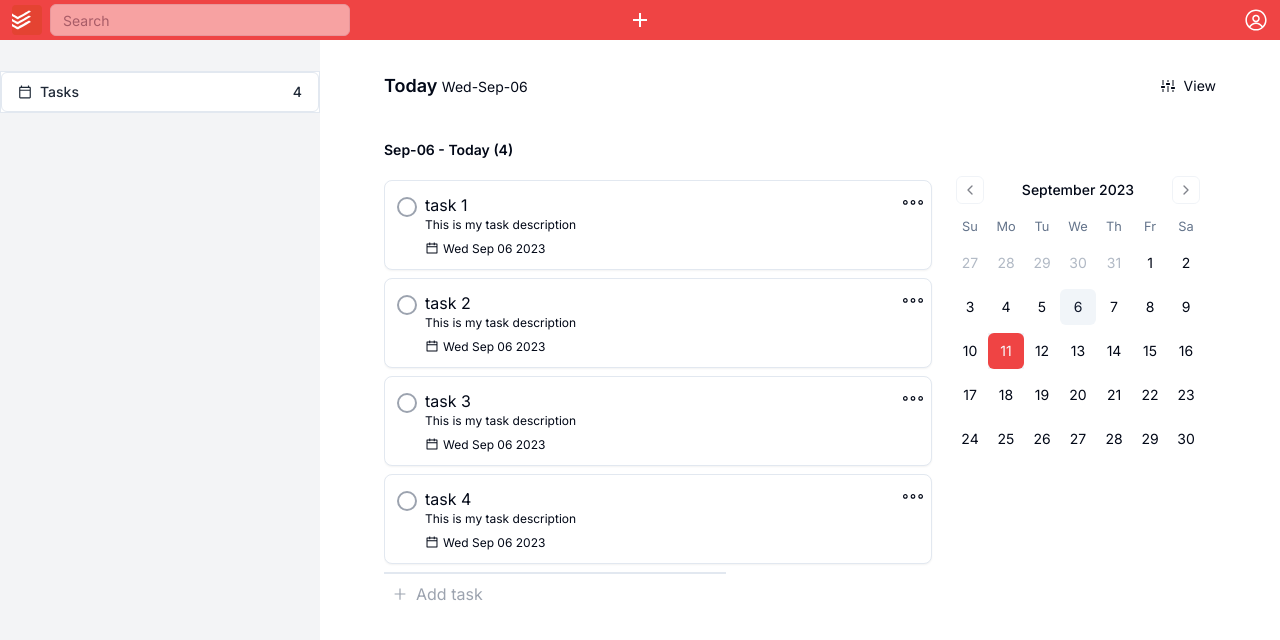
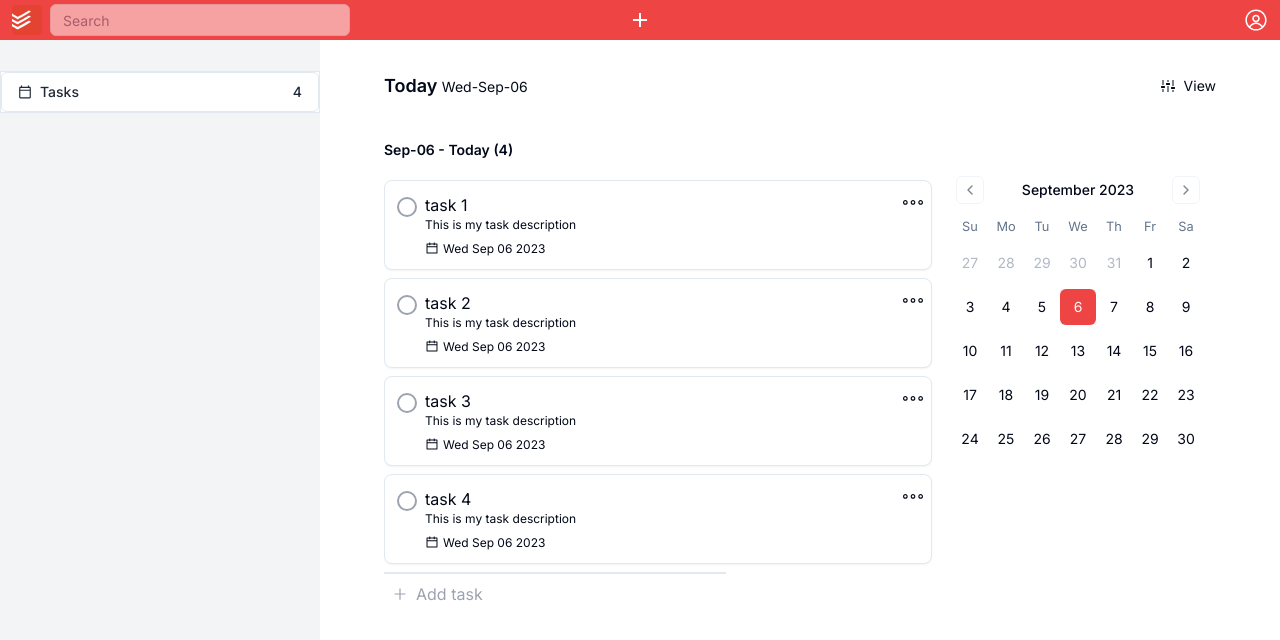
Before and after one commit to eric-nichols-nyc/listit-nextjs, a Next.js app: page / in a window 1280 px wide. Shown: the top 640 px of the page. Built offline with nearby package versions, Linux system fonts and the light colour scheme.

Commit message:
added dynamic dates to calendar

```diff
--- a/components/Calendar.tsx
+++ b/components/Calendar.tsx
@@ -1,23 +1,33 @@
 import { useEffect, useState } from 'react';
 import { Calendar } from './ui/calendar';
+import { useTaskStore } from '@/store/taskStore';
+import { set } from 'date-fns';
 
 const CalendarComponent = () => {
-  const [selectedDay, setSelectedDay] = useState<Date[]>(
-    [
-      "2023-09-11T04:00:00.000Z",
-      //"2023-09-26T04:00:00.000Z"
-    ].map(d => new Date(d))
+  const tasks = useTaskStore(state => state.tasks)
+  console.log('tasks from calendar = ', tasks)
+  const dates = tasks.map(task => task.duedate?.toISOString())
+  const unique = new Set(dates)
+  console.log('dates = ', Array.from(unique))
+
+  const [selectedDays, setSelectedDays] = useState<Date[]>(
+    dates.map(d => new Date(d))
   );
 
   useEffect(() => {
-    console.log(selectedDay)
-  }, [selectedDay])
+    console.log('selectedDays = ',selectedDays)
+  }, [selectedDays])
+
+  useEffect(() => {
+    const dates = tasks.map(task => task.duedate?.toISOString())
+    setSelectedDays(dates.map(d => new Date(d)))
+  }, [tasks])
 
   return (
     <div>
       <Calendar
       mode="multiple"
-      selected={selectedDay}
+      selected={selectedDays}
     />
     </div>
 
```
